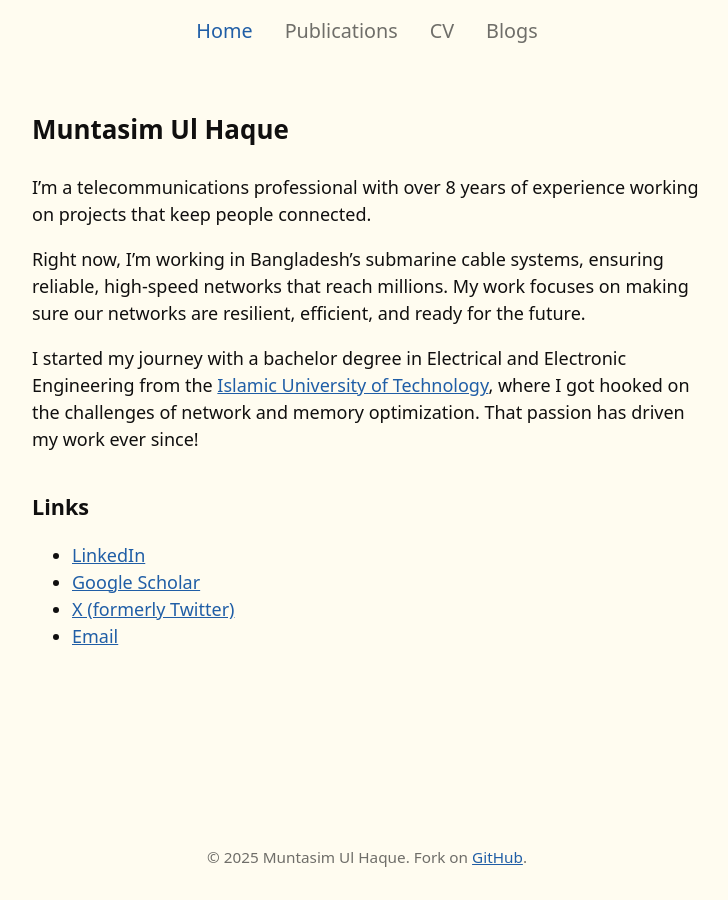
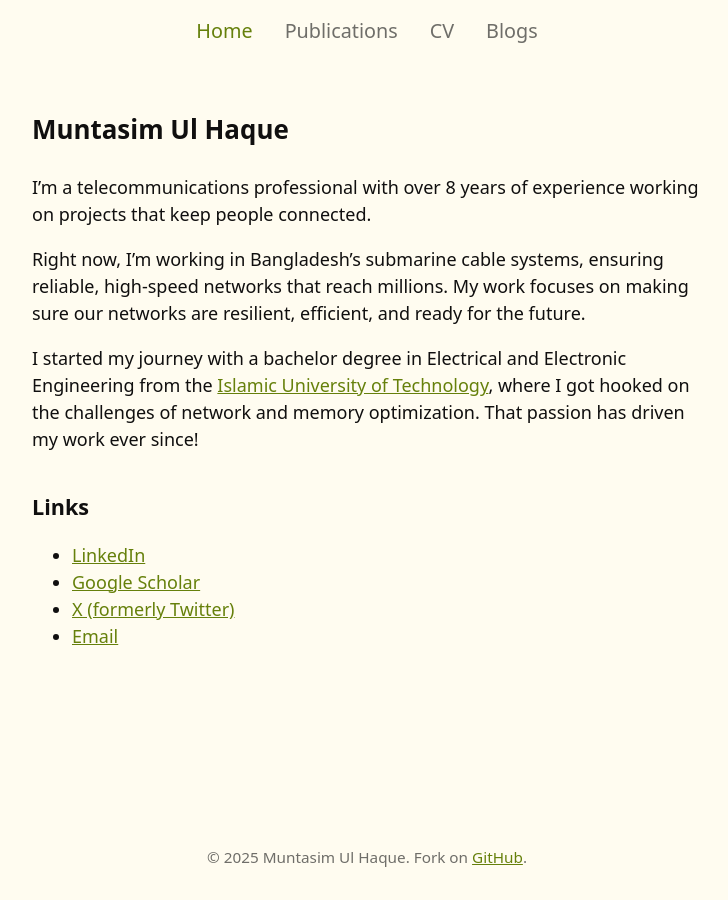
Before and after one commit to muntasimulhaque/muntasimulhaque.github.io, a Jekyll site: the page built from index.md, in a window 1280 px wide. Shown: the whole page, without its empty margins (273-1001 px from the left). Built offline with Jekyll 4.4.1, drawn with Linux system fonts in a browser that asks for light colours; our own code applies the rules of GitHub Pages for plain Markdown files.

Commit message:
Update main.css

```diff
--- a/assets/css/main.css
+++ b/assets/css/main.css
@@ -2,7 +2,7 @@
     --primary-color: #100F0F;
     --background-color: #FFFCF0;
     --text-color: #100F0F;
-    --link-color: #205EA6;
+    --link-color: #66800B;
     --selection-color: #FFF5D6;
     --muted-text-color: #6F6E69;
     --max-content-width: 734px;
```
